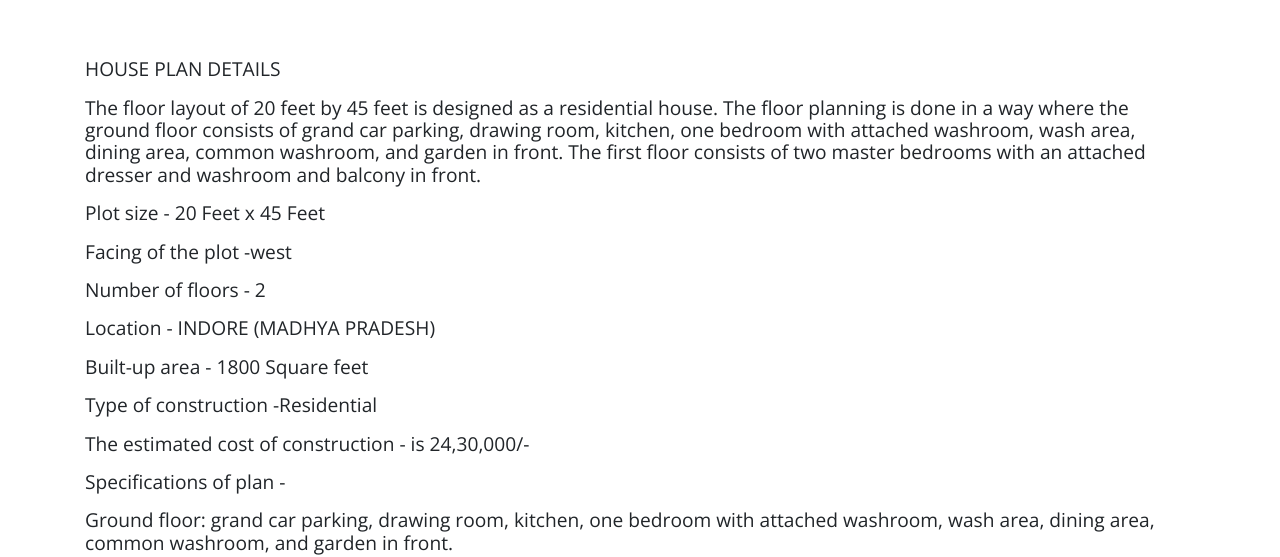
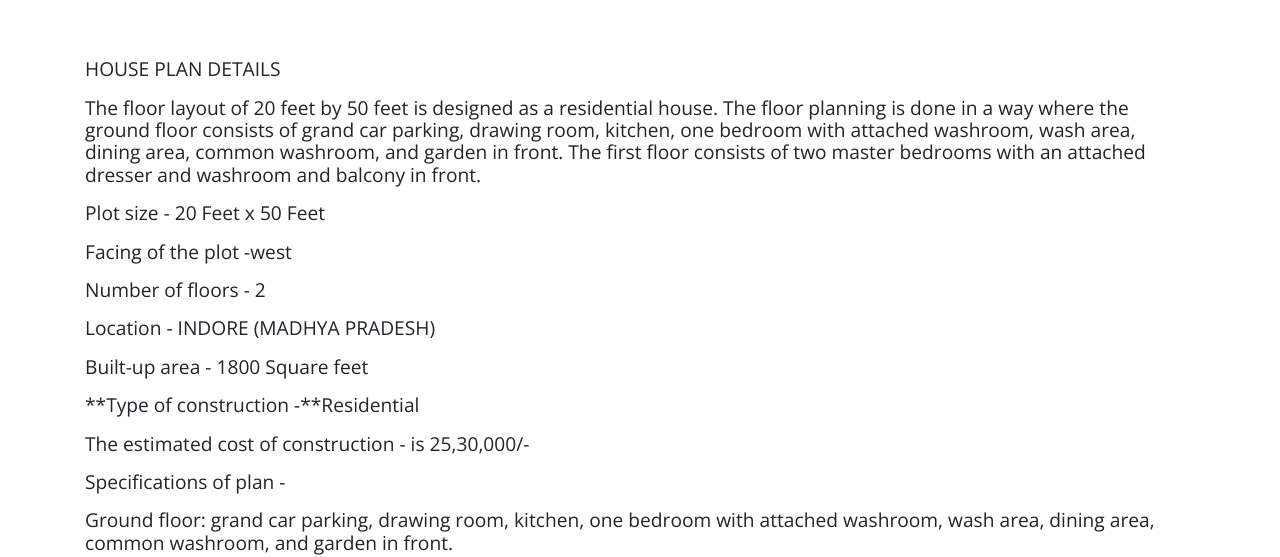
Before and after one commit to samasthiti/samasthiti, a Jekyll site: the page built from _house-plans/ravi-ji-1.md, in a window 1280 px wide and 900 px high, scrolled down 637 px. Shown: the part 166-723 px from the top of the window. Built offline with Jekyll 4.4.1, drawn with Linux system fonts in a browser that asks for light colours; nearby versions of some CDN libraries; comment, search, counter and statistics services are not loaded.

Commit message:
Update from Forestry.io samshthi construction updated _house-plans/ravi-ji-1.md

```diff
--- a/_house-plans/ravi-ji-1.md
+++ b/_house-plans/ravi-ji-1.md
@@ -21,15 +21,16 @@ tilephotos:
 - https://samasthiti-constructions.s3.ap-south-1.amazonaws.com/uploads/Copy of Copy
   of RAVI PAWA JI_page-0001.jpg
 house_category: below-1000-sq-ft
+meta_title: ''
 
 ---
 **HOUSE PLAN DETAILS**
 
-The floor layout of 20 feet by 45 feet is designed as a residential house. The floor planning is done in a way where the ground floor consists of grand car parking, drawing room, kitchen, one bedroom with attached washroom, wash area, dining area, common washroom, and garden in front. The first floor consists of two master bedrooms with an attached dresser and washroom and balcony in front.
+The floor layout of 20 feet by 50 feet is designed as a residential house. The floor planning is done in a way where the ground floor consists of grand car parking, drawing room, kitchen, one bedroom with attached washroom, wash area, dining area, common washroom, and garden in front. The first floor consists of two master bedrooms with an attached dresser and washroom and balcony in front.
 
-**Plot size -** 20 Feet x 45 Feet
+**Plot size -** 20 Feet x 50 Feet
 
-**Facing of the plot -**west
+Facing of the plot -west
 
 **Number of floors -** 2
 
@@ -37,9 +38,9 @@ The floor layout of 20 feet by 45 feet is designed as a residential house. The f
 
 **Built-up area -** 1800 Square feet
 
-**Type of construction -**Residential
+\**Type of construction -**Residential
 
-**The estimated cost of construction -** is 24,30,000/-
+**The estimated cost of construction -** is 25,30,000/-
 
 **Specifications of plan -**
 
```
